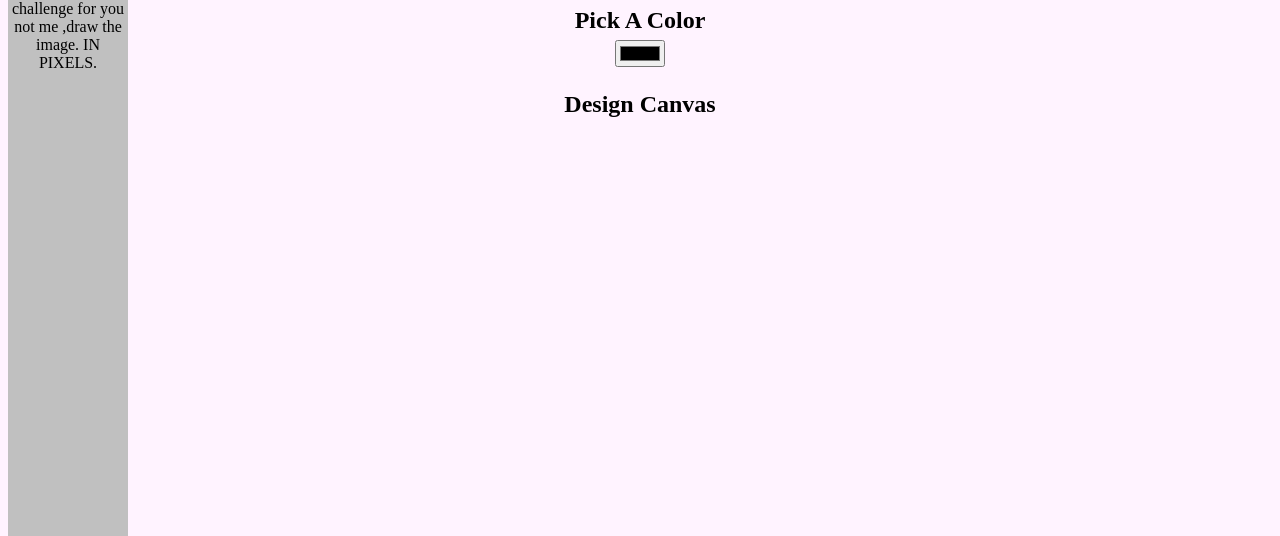
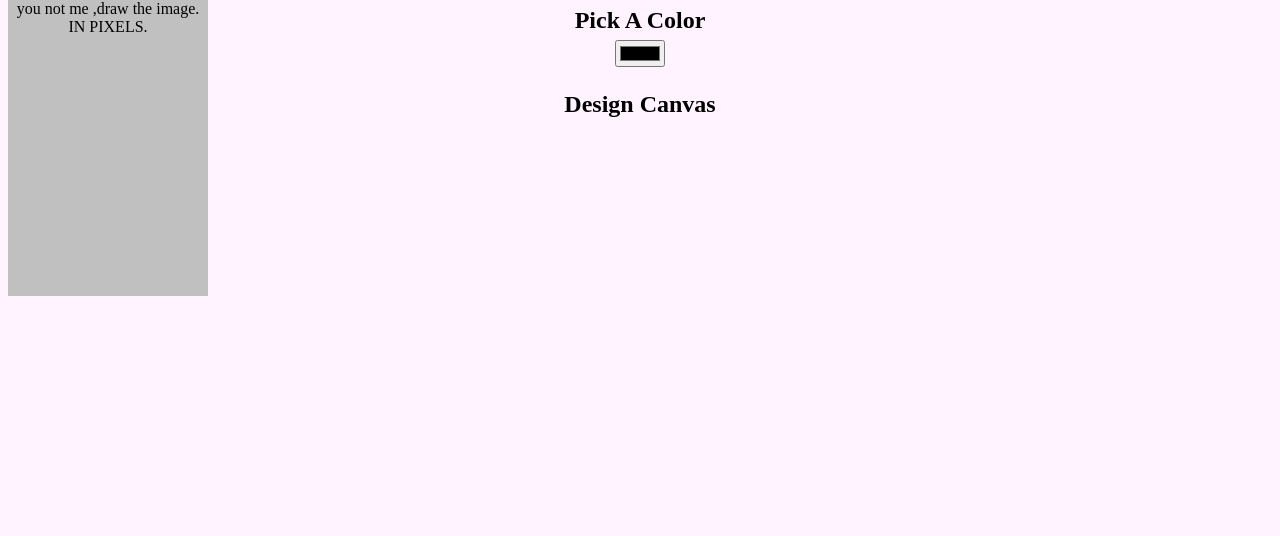
Before and after one commit to Alexkings47/ALC-google-Challenge-3.0, a plain HTML site: page index.html in a window 1280 px wide. Shown: the part 454-990 px from the top of the page. After the commit the page ends 800 px from the top, so only its background shows below. Drawn offline with nearby package versions, Linux system fonts and the light colour scheme.

Commit message:
Update styles.css

```diff
--- a/styles.css
+++ b/styles.css
@@ -16,20 +16,14 @@ h2 {
     margin: 1em 0 0.25em;
 }
 div{
-    width:120px;
-    height: 80%;
+    width:200px;
+    height: 50%;
     background-color: rgb(192 192 192);
     position:absolute;top: 350px;
 }
 
 h2:first-of-type {
     margin-top: 0.5em;
-}
-.edit{
-    width:120px;
-    height: 80%;
-    background-color: rgb(192 192 192);
-    position:absolute;top: 350px;left:
 }
 table,
 tr,
```
